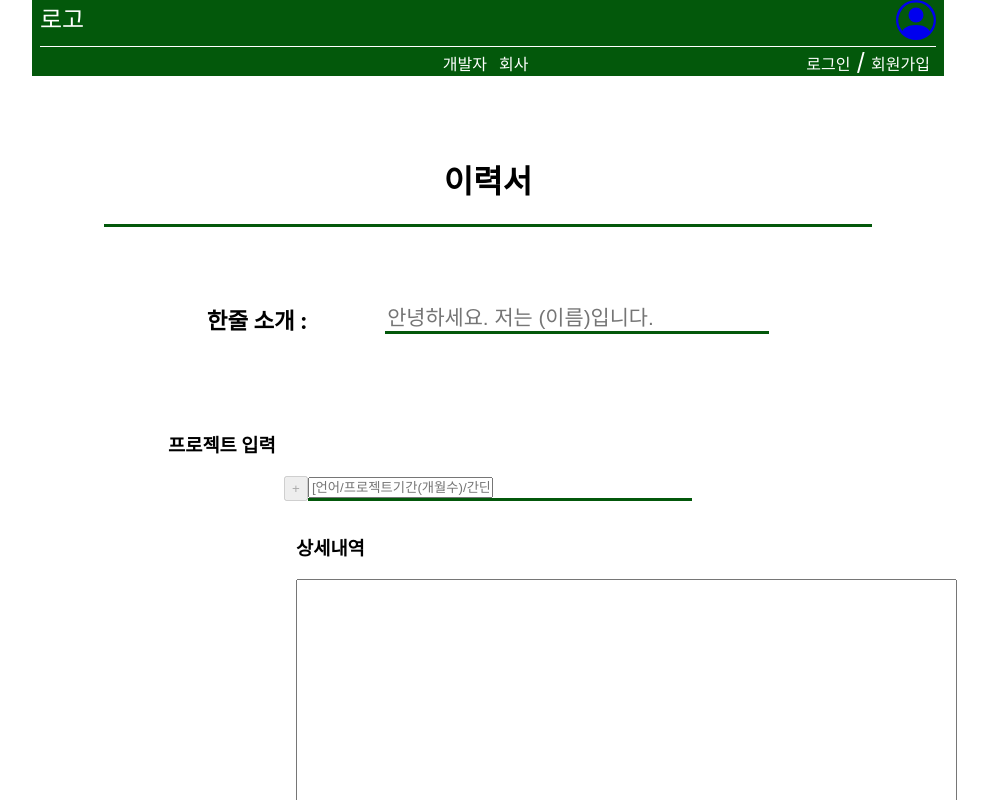
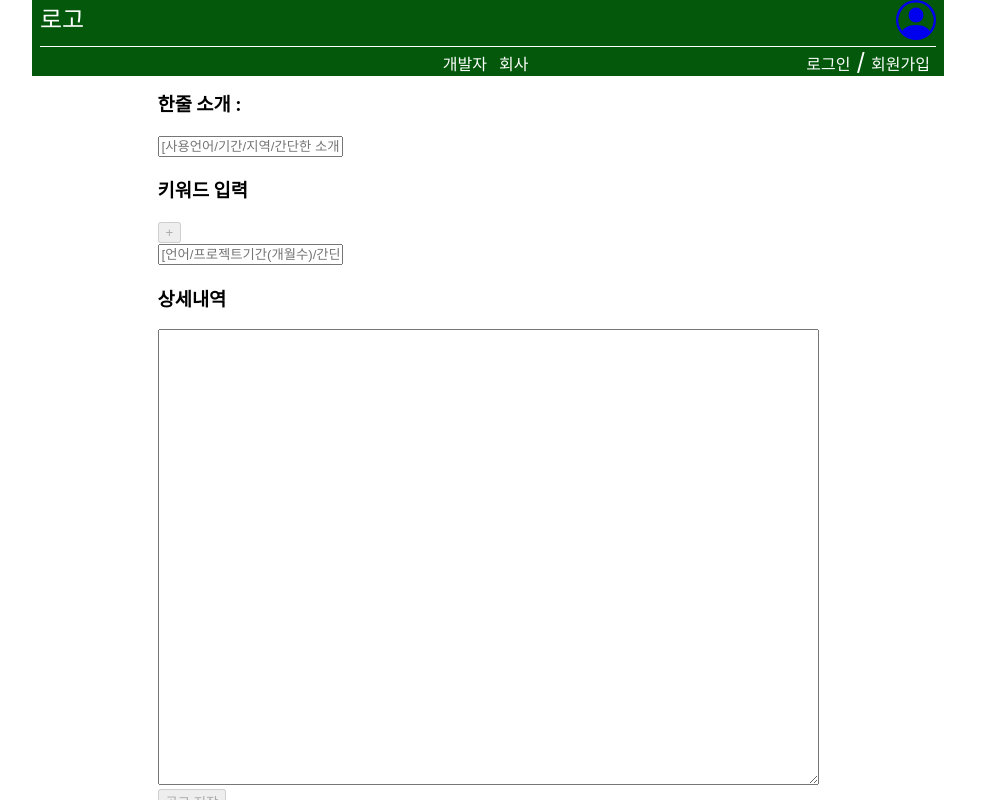
Before and after one commit to CCT-FP/Front_end, a React (Create React App) app in the folder cct_fe/: page /notice/writenotice in a window 1280 px wide. Shown: the top 800 px of the page, without its empty margins (152-1140 px from the left). Built offline with nearby package versions, Linux system fonts and the light colour scheme.

Commit message:
공고작성 페이지 진행중

```diff
--- a/cct_fe/src/pages/Freelancerpage.js
+++ b/cct_fe/src/pages/Freelancerpage.js
@@ -132,6 +132,7 @@ export default function Freelancerpage (){
 
                         <p className="freelancer-bottom-content-resume-spec">{item.stack}</p>   {/* 작성자의 기술 */}
                         <p className="freelancer-bottom-content-resume-detail">{item.period}</p>    {/* 작성자의 경력 */}
+
                         <button className="move-to-detail">상세보기</button>
 
                         <ul> {/* 프로젝트 리스트 */}
--- a/cct_fe/src/pages/Mainpage.js
+++ b/cct_fe/src/pages/Mainpage.js
@@ -115,13 +115,13 @@ export default function Mainpage (){
 
                 <div className="company-bottom-content"> {/* 회사 공고 페이지 하단 컨텐츠 구역 */}
                     <div className="company-bottom-content-notice"> {/* 회사 공고 페이지 하단 컨텐츠 이력서 구역 */}
-                    {filter ? (filterList.map((item) => (   // 필터링 조건이 있다면 filterList 출력 (필터링된 리스트 출력)
-                   <div key={item.userId} className= "company-bottom-content-notice" >  {/* 리스트 목록 */}
-                        <div className="company-bottom-content-notice-title">{item.userId}입니다.</div> {/* 공고 작성자 */}
+                        {filter ? (filterList.map((item) => (   // 필터링 조건이 있다면 filterList 출력 (필터링된 리스트 출력)
+                        <div key={item.Id} className= "company-bottom-content-notice" >  {/* 리스트 목록 */}
+                            <div className="company-bottom-content-notice-title">{item.userId}입니다.</div> {/* 공고 작성자 */}
 
-                        <p className="company-bottom-content-notice-spec">{item.requirements} / {item.title} / {item.description} / {item.status} </p>   {/* 공고 필요 경력, 제목, 상세내용, 현재 상태 */}
-                        <button className="MovetoNoticeDetail" title={item.id} onClick={MovetoNoticeDetail}>지원하러 가기</button>  {/* 공고 지원하러 가기 */}
-               </ div >
+                            <p className="company-bottom-content-notice-spec">{item.requirements} / {item.title} / {item.description} / {item.status} </p>   {/* 공고 필요 경력, 제목, 상세내용, 현재 상태 */}
+                            <button className="MovetoNoticeDetail" title={item.id} onClick={MovetoNoticeDetail}>지원하러 가기</button>  {/* 공고 지원하러 가기 */}
+                        </ div >
                ))
                 ) : (   // 아니면 전체 이력 리스트 출력
                     list.map((item) => (
--- a/cct_fe/src/pages/MypageCompany.js
+++ b/cct_fe/src/pages/MypageCompany.js
@@ -99,7 +99,6 @@ export default function MypageCompany(){
                         ) : (
                             <div>
                                 <p>올린 공고가 없습니다...</p>
-
                             </div>
                         )}
                     </div>
--- a/cct_fe/src/pages/WriteNotice.js
+++ b/cct_fe/src/pages/WriteNotice.js
@@ -1,6 +1,7 @@
 import React,{ useEffect, useState } from "react";
 import '../css/WriteResume.css'
 import axios from 'axios'
+import FilterPopup from "../components/FilterPopup";
 
 export default function WriteNotice(){
     const [Allproject, setAllproject] = useState([])
@@ -12,7 +13,17 @@ export default function WriteNotice(){
     const [stack, setStack] = useState([])
     const [period, setPeriod] = useState([])
     const Resume = {}
+    const [filter, setFilter] = useState(false);
+    const [addList, setAddList] = useState([]);         // 추가된 스펙, 경력, 지역
+    const [selectSpec, setSelectSpec] = useState("");   // 선택된 스펙
+    const [selectPeriod, setSelectPeriod] = useState("");   // 선택된 경력
+    const [selectLocation, setSelectLocation] = useState("");   // 선택된 지역
 
+    const applyFilters = (selectedFilters) => {
+        const selectedSpecs = selectedFilters.spec;
+        const selectedPeriod = selectedFilters.period;
+        const selectLocation = selectedFilters.location
+    }
     const Inputintro = e =>{
         setIntro(e.target.value)
     }
@@ -77,18 +88,23 @@ export default function WriteNotice(){
     }
 
     return(
-        <div className="WriteResume">
-            <div className="WriteResume-titlebox">
-                <h1 className="WriteResume-titlebox__title">이력서</h1>
+        <div className="WriteNotice">
+            <div className="WriteNotice-titlebox">
+                <h1 className="WriteNotice-titlebox__title">이력서</h1>
             </div>
-            <div className="WriteResume-introbox">
-                <h3 className="WriteResume-introbox__introlabel">한줄 소개 : </h3>
-                <div className="WriteResume-introbox__inputbox">
-                    <input type="text" className="WriteResume-introbox__inputintro" placeholder="안녕하세요. 저는 (이름)입니다." onChange={Inputintro} maxLength={24}/>
+            <div className="WriteNotice-introbox">
+                <h3 className="WriteNotice-introbox__introlabel">한줄 소개 : </h3>
+                <div className="WriteNotice-introbox__inputbox">
+                    <input type="text" className="WriteNotice-introbox__inputintro" placeholder="[사용언어/기간/지역/간단한 소개]로 적어주세요." onChange={Inputintro} maxLength={24}/>
                 </div>
             </div>
-            <div className="WriteResume-project">
-            <h3 className="WriteResume-projectlabel">프로젝트 입력</h3>
+            <div className="WriteNotice-project">
+            <h3 className="WriteNotice-projectlabel">키워드 입력</h3>
+                <FilterPopup
+                    setFilter={setFilter}
+                    filter={filter}
+                    applyFilters={applyFilters}
+                    />
             {
                 Allproject.map((item, index) => {
                     return(
@@ -101,22 +117,22 @@ export default function WriteNotice(){
                     )
                 })
             }
-                <div className="WriteResume-projectbox">
-                    <div className="WriteReume-projectbox__box">
+                <div className="WriteNotice-projectbox">
+                    <div className="WriteNoticeprojectbox__box">
                         <button type="button" className="addprojectbtn" disabled={disabled} onClick={Addproject}>+</button>
-                        <div className="WriteResume-introbox__inputbox">
-                            <input type="text" className="WriteResume-projectbox__inputproject" placeholder="[언어/프로젝트기간(개월수)/간단한 내역]으로 적어주세요" onChange={Inputproject} value={project}/>
+                        <div className="WriteNotice-introbox__inputbox">
+                            <input type="text" className="WriteNotice-projectbox__inputproject" placeholder="[언어/프로젝트기간(개월수)/간단한 내역]으로 적어주세요" onChange={Inputproject} value={project}/>
                         </div>
                     </div>
                 </div>
             </div>
-            <div className="WriteResume-projectdetailbox">
-                <h3 className="WriteResume-projectdetilbox__projectdetaillabel">상세내역</h3>
-                <div className="WriteResume-introbox__inputbox">
-                    <textarea className="WriteResume-projectdetilbox__projectdetaillcontents" onChange={Inputcontents} rows={30} cols={80}></textarea>
+            <div className="WriteNotice-projectdetailbox">
+                <h3 className="WriteNotice-projectdetilbox__projectdetaillabel">상세내역</h3>
+                <div className="WriteNotice-introbox__inputbox">
+                    <textarea className="WriteNotice-projectdetilbox__projectdetaillcontents" onChange={Inputcontents} rows={30} cols={80}></textarea>
                 </div>
             </div>
-            <button disabled={issave} className="WriteResume-saveresume" onClick={SaveNotice}>공고 저장</button>
+            <button disabled={issave} className="WriteNotice-saveresume" onClick={SaveNotice}>공고 저장</button>
         </div>
     )
 }
```
